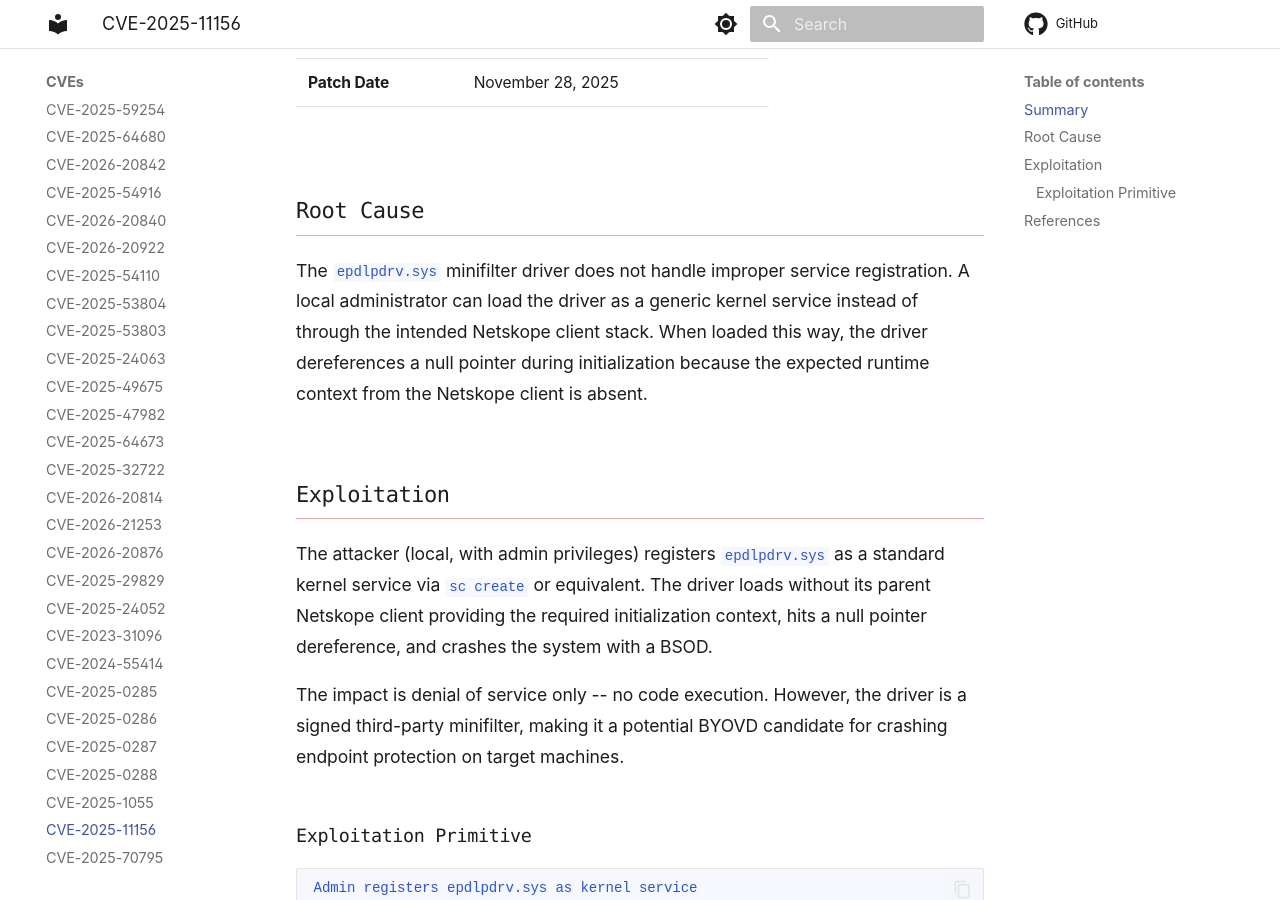
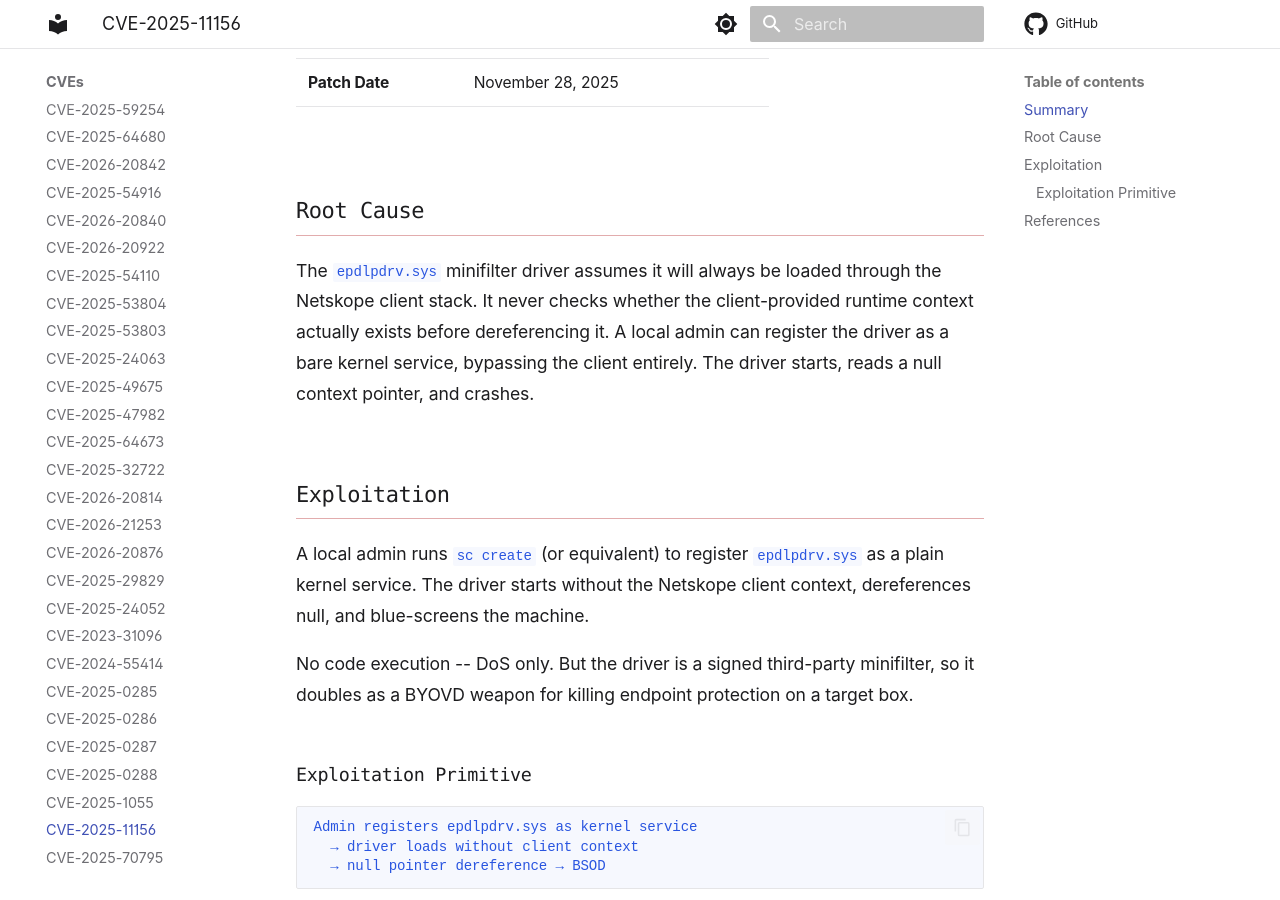
Before and after one commit to splintersfury/KernelSight, an MkDocs documentation site: the page built from docs/case-studies/CVE-2025-11156.md, in a window 1280 px wide and 900 px high, scrolled down 632 px. Built offline with MkDocs 1.6.1 and Material for MkDocs 9.7.7, drawn with Linux system fonts in a browser that asks for light colours; comment, search, counter and statistics services are not loaded.

Commit message:
Tighten prose in CVE-2025-11156 case study
Co-Authored-By: Claude Opus 4.6 <noreply@anthropic.com>

```diff
--- a/docs/case-studies/CVE-2025-11156.md
+++ b/docs/case-studies/CVE-2025-11156.md
@@ -15,13 +15,13 @@
 
 ## Root Cause
 
-The `epdlpdrv.sys` minifilter driver does not handle improper service registration. A local administrator can load the driver as a generic kernel service instead of through the intended Netskope client stack. When loaded this way, the driver dereferences a null pointer during initialization because the expected runtime context from the Netskope client is absent.
+The `epdlpdrv.sys` minifilter driver assumes it will always be loaded through the Netskope client stack. It never checks whether the client-provided runtime context actually exists before dereferencing it. A local admin can register the driver as a bare kernel service, bypassing the client entirely. The driver starts, reads a null context pointer, and crashes.
 
 ## Exploitation
 
-The attacker (local, with admin privileges) registers `epdlpdrv.sys` as a standard kernel service via `sc create` or equivalent. The driver loads without its parent Netskope client providing the required initialization context, hits a null pointer dereference, and crashes the system with a BSOD.
+A local admin runs `sc create` (or equivalent) to register `epdlpdrv.sys` as a plain kernel service. The driver starts without the Netskope client context, dereferences null, and blue-screens the machine.
 
-The impact is denial of service only -- no code execution. However, the driver is a signed third-party minifilter, making it a potential BYOVD candidate for crashing endpoint protection on target machines.
+No code execution -- DoS only. But the driver is a signed third-party minifilter, so it doubles as a BYOVD weapon for killing endpoint protection on a target box.
 
 ### Exploitation Primitive
 
```
